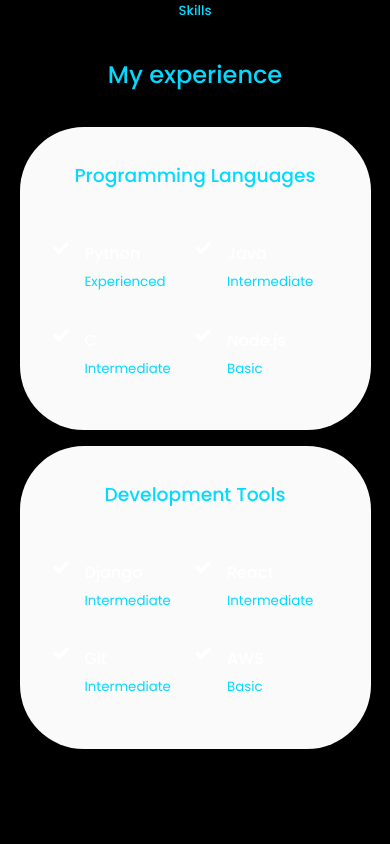
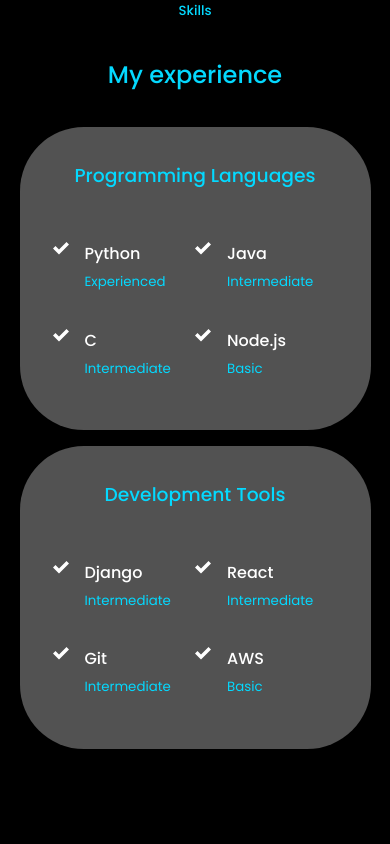
Before and after one commit to Swoopi/Portfolio, a React (Create React App) app: page / in a window 390 px wide. Shown: the part 940-1784 px from the top of the page. Built offline with nearby package versions, Linux system fonts and the light colour scheme.

Commit message:
Fixed color on phone

```diff
--- a/src/index.css
+++ b/src/index.css
@@ -11,7 +11,7 @@
 }
 :root{
     --color-bg: #000000;
-    --color-bg-variant: #fafafa;
+    --color-bg-variant: #525252;
     --color-primary: #04d9ff;
     --color-primary-variant: rgba(0, 15, 97, 0.884);
     --color-white: #fff;
```
Also changed, not shown: 1 other file (tests, documents, lock files or other folders).
